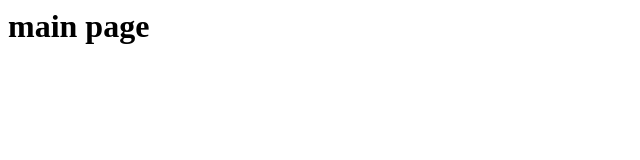
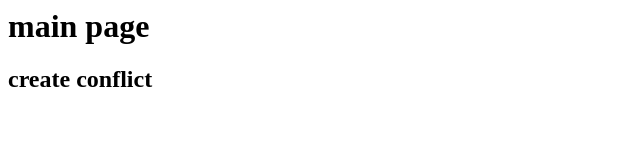
Before and after one commit to Nguyentrongkha2k4/BTL-Advance-Programing, a plain HTML site: page index.html in a window 1280 px wide. Shown: the whole page, without its empty margins (0-640 px from the left). Drawn offline with Linux system fonts and the light colour scheme.

Commit message:
co tinh tao conflict

```diff
--- a/index.html
+++ b/index.html
@@ -1 +1,2 @@
 <h1>main page</h1>
+<h2>create conflict</h2>
```
